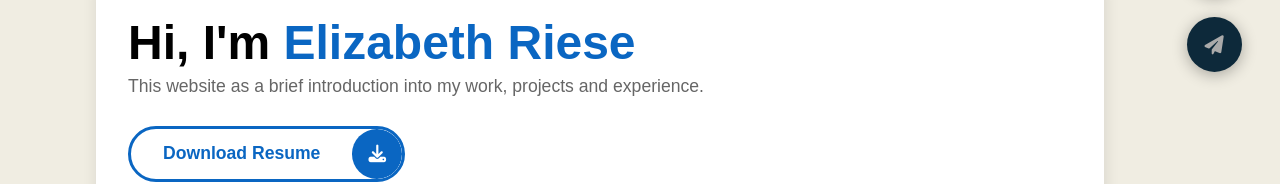
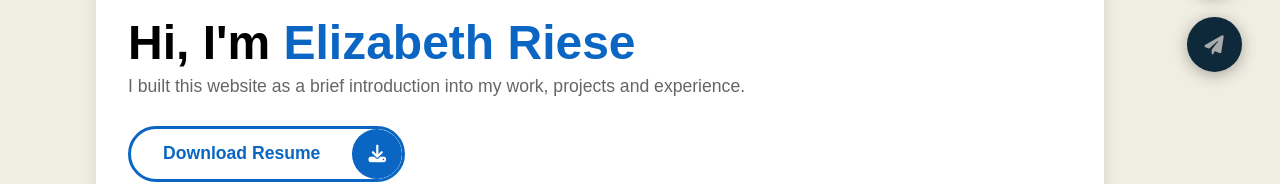
Before and after one commit to e-riese/Portfolio-Project, a plain HTML site: page index.html in a window 1280 px wide. Shown: the part 549-733 px from the top of the page. Drawn offline with Linux system fonts and the light colour scheme.

Commit message:
index.html

```diff
--- a/index.html
+++ b/index.html
@@ -36,7 +36,7 @@
 
                         <!--This is the text under the name on the homepage.-->
                         <p>
-                            This website as a brief introduction into my work, projects and experience.
+                            I built this website as a brief introduction into my work, projects and experience.
                         </p>
 
                         <!--This is the resume download button container on the homepage.-->
```
